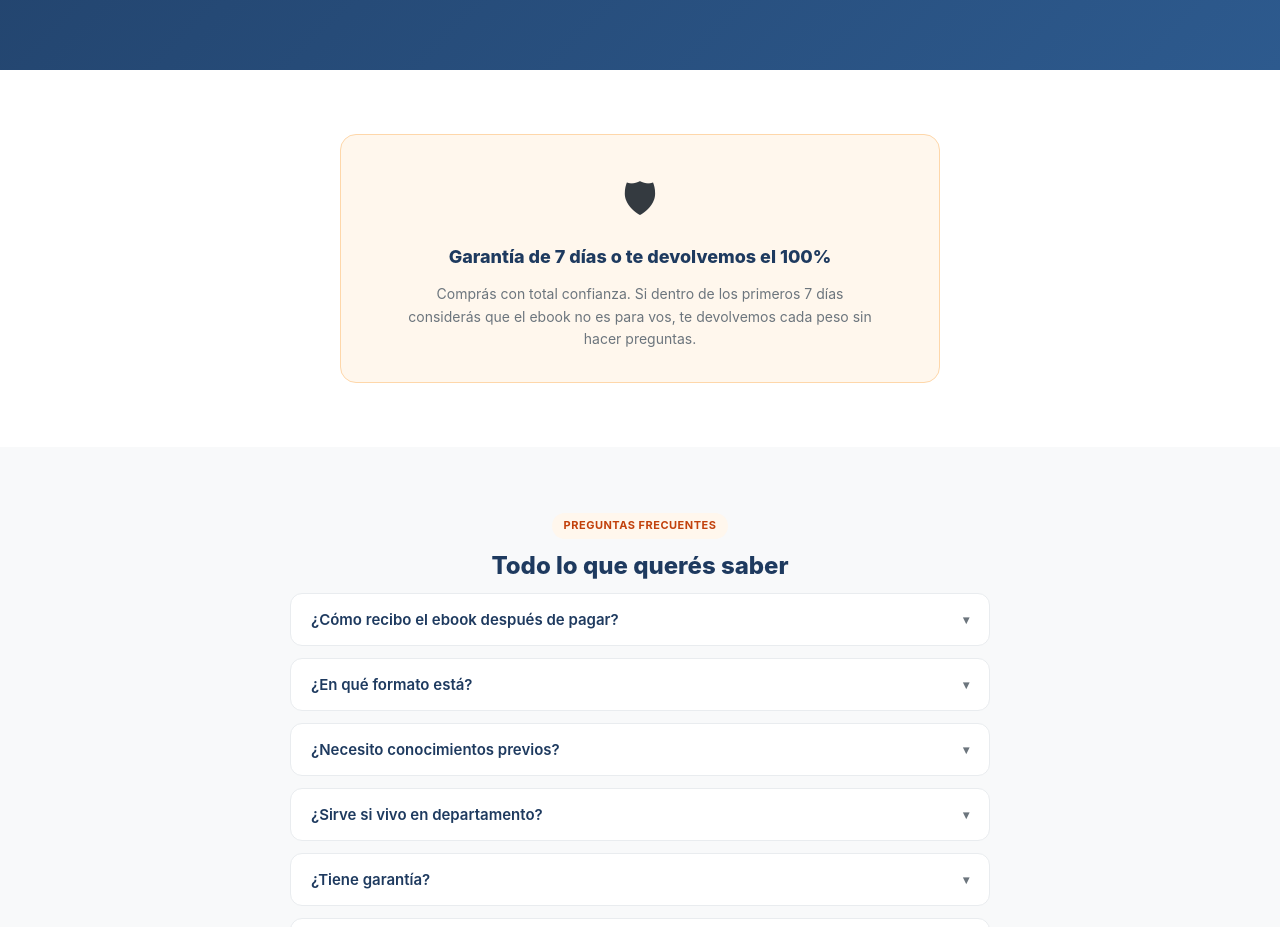
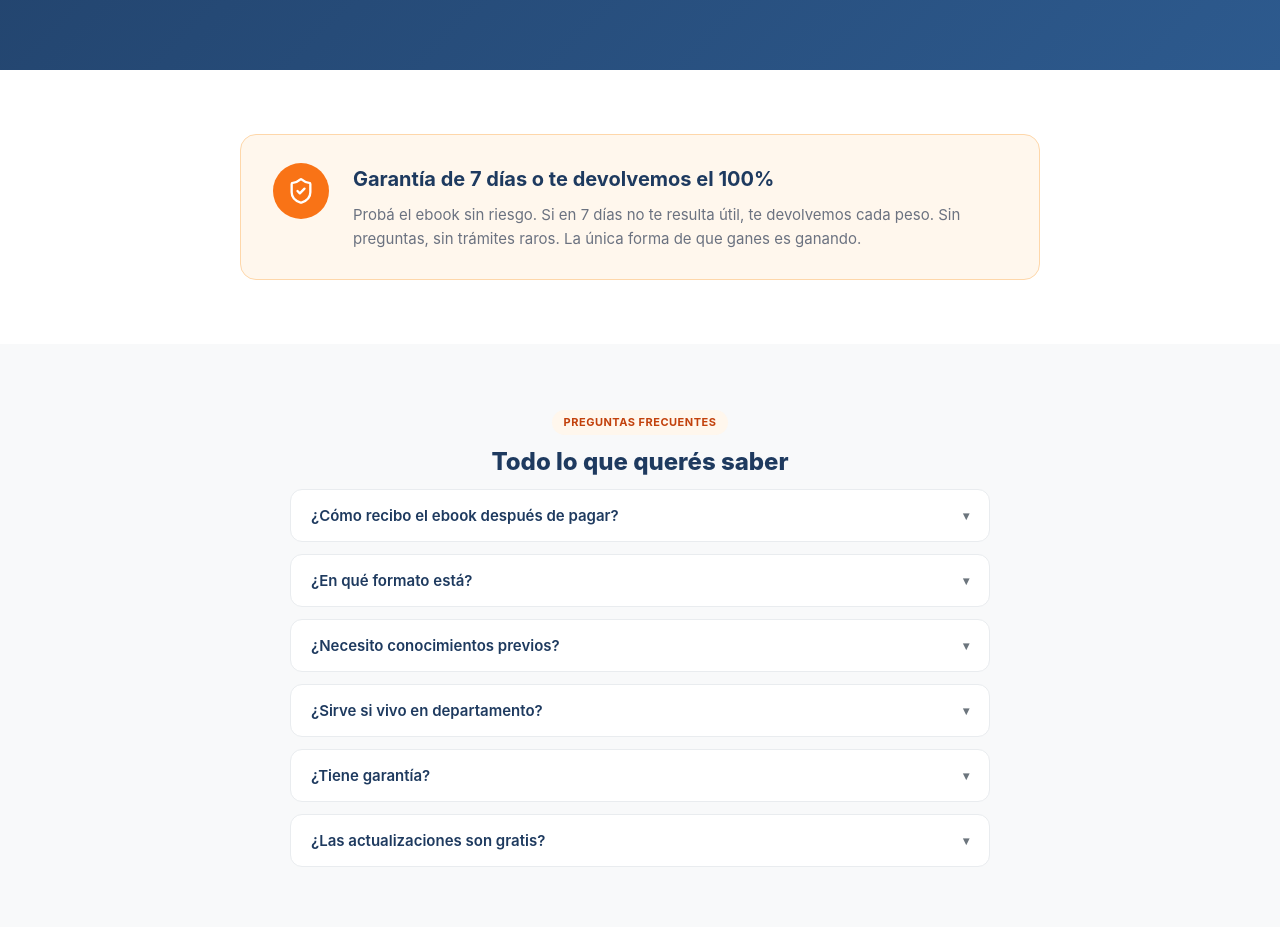
Before and after one commit to alejandroagustinperez-source/reparaciones-simples-del-hogar, a Next.js app: page /ebook in a window 1280 px wide. Shown: the part 3780-4707 px from the top of the page. Built offline with nearby package versions, Linux system fonts and the light colour scheme; no server answers.

Commit message:
garantia: horizontal, ShieldCheck lucide, circulo naranja 56px

```diff
--- a/src/app/ebook/page.module.css
+++ b/src/app/ebook/page.module.css
@@ -758,35 +758,48 @@
   padding: 4rem 1rem;
 }
 
+.guaranteeInner {
+  max-width: 800px;
+  margin: 0 auto;
+}
+
 .guaranteeCard {
+  display: flex;
+  align-items: flex-start;
   background: #fff7ed;
   border: 1px solid #fed7aa;
   border-radius: 16px;
-  padding: 2rem 1.5rem;
-  text-align: center;
-  max-width: 600px;
-  margin: 0 auto;
+  padding: 28px 32px;
 }
 
-.guaranteeIcon {
-  font-size: 2.5rem;
-  display: block;
-  margin-bottom: 0.75rem;
+.guaranteeIconCircle {
+  width: 56px;
+  height: 56px;
+  border-radius: 50%;
+  background: #f97316;
+  color: var(--white);
+  display: flex;
+  align-items: center;
+  justify-content: center;
+  flex-shrink: 0;
+  margin-right: 24px;
+}
+
+.guaranteeTextBlock {
+  flex: 1;
 }
 
 .guaranteeTitle {
-  font-size: 1.125rem;
-  font-weight: 800;
-  color: var(--navy);
-  margin-bottom: 0.75rem;
+  font-size: 20px;
+  font-weight: 700;
+  color: #1e3a5f;
+  margin-bottom: 8px;
 }
 
 .guaranteeText {
-  font-size: 0.875rem;
-  color: var(--text-secondary);
+  font-size: 15px;
+  color: #6b7280;
   line-height: 1.6;
-  max-width: 480px;
-  margin: 0 auto;
 }
 
 /* FAQ */
--- a/src/app/ebook/page.tsx
+++ b/src/app/ebook/page.tsx
@@ -2,7 +2,7 @@
 
 import { useState, useEffect } from 'react';
 import Image from 'next/image';
-import { MapPin, X, Download, Shield, RefreshCw, Smartphone, Award } from 'lucide-react';
+import { MapPin, X, Download, Shield, RefreshCw, Smartphone, Award, ShieldCheck } from 'lucide-react';
 import styles from './page.module.css';
 
 function AccordionItem({ question, answer }: { question: string; answer: string }) {
@@ -354,14 +354,17 @@ export default function EbookPage() {
 
       {/* SECCIÓN 7 — GARANTÍA */}
       <section className={styles.guaranteeSection}>
-        <div className={styles.sectionInner}>
+        <div className={styles.guaranteeInner}>
           <div className={styles.guaranteeCard}>
-            <span className={styles.guaranteeIcon}>🛡</span>
-            <h2 className={styles.guaranteeTitle}>Garantía de 7 días o te devolvemos el 100%</h2>
-            <p className={styles.guaranteeText}>
-              Comprás con total confianza. Si dentro de los primeros 7 días considerás
-              que el ebook no es para vos, te devolvemos cada peso sin hacer preguntas.
-            </p>
+            <span className={styles.guaranteeIconCircle}>
+              <ShieldCheck size={28} />
+            </span>
+            <div className={styles.guaranteeTextBlock}>
+              <h2 className={styles.guaranteeTitle}>Garantía de 7 días o te devolvemos el 100%</h2>
+              <p className={styles.guaranteeText}>
+                Probá el ebook sin riesgo. Si en 7 días no te resulta útil, te devolvemos cada peso. Sin preguntas, sin trámites raros. La única forma de que ganes es ganando.
+              </p>
+            </div>
           </div>
         </div>
       </section>
```
